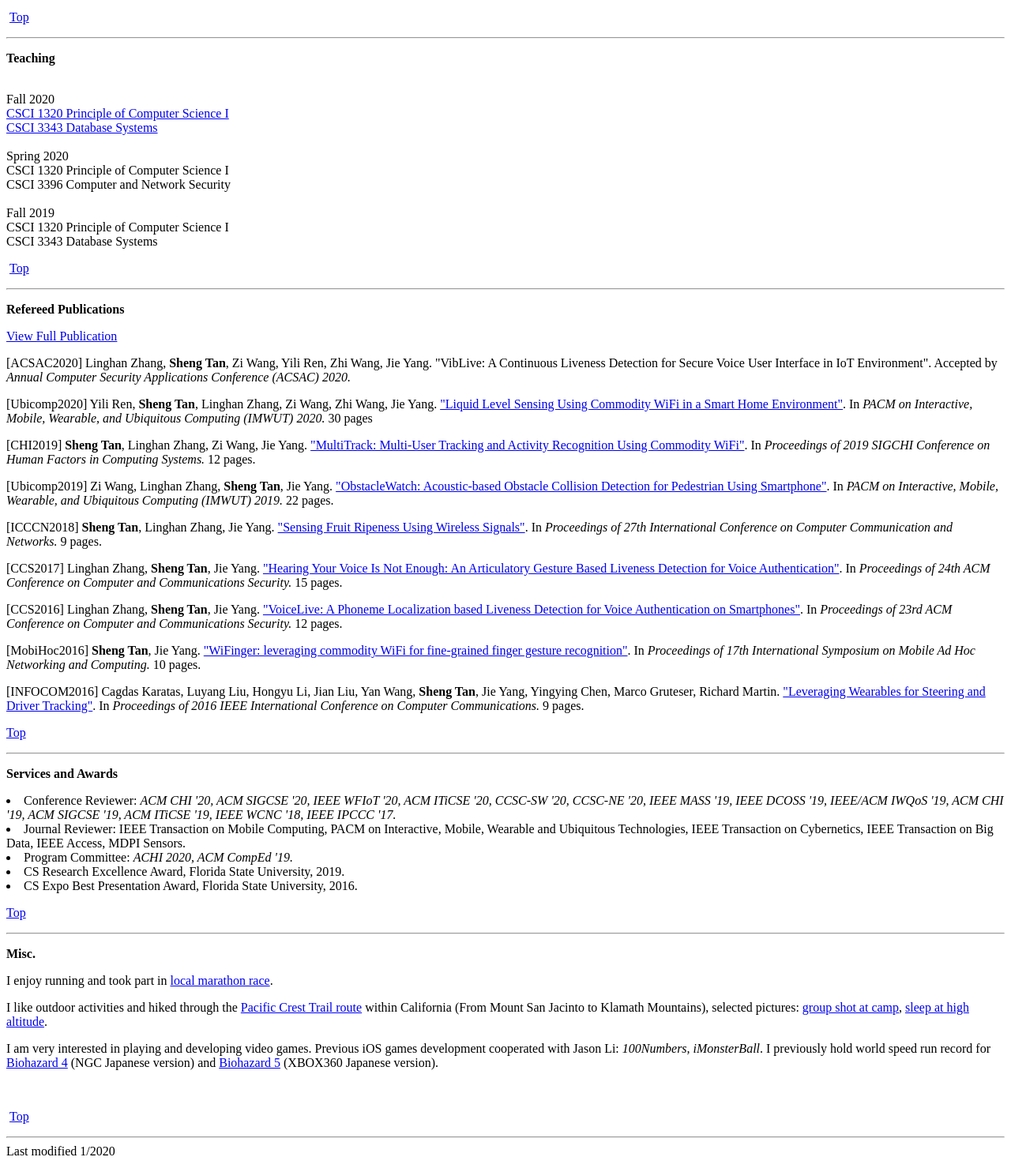
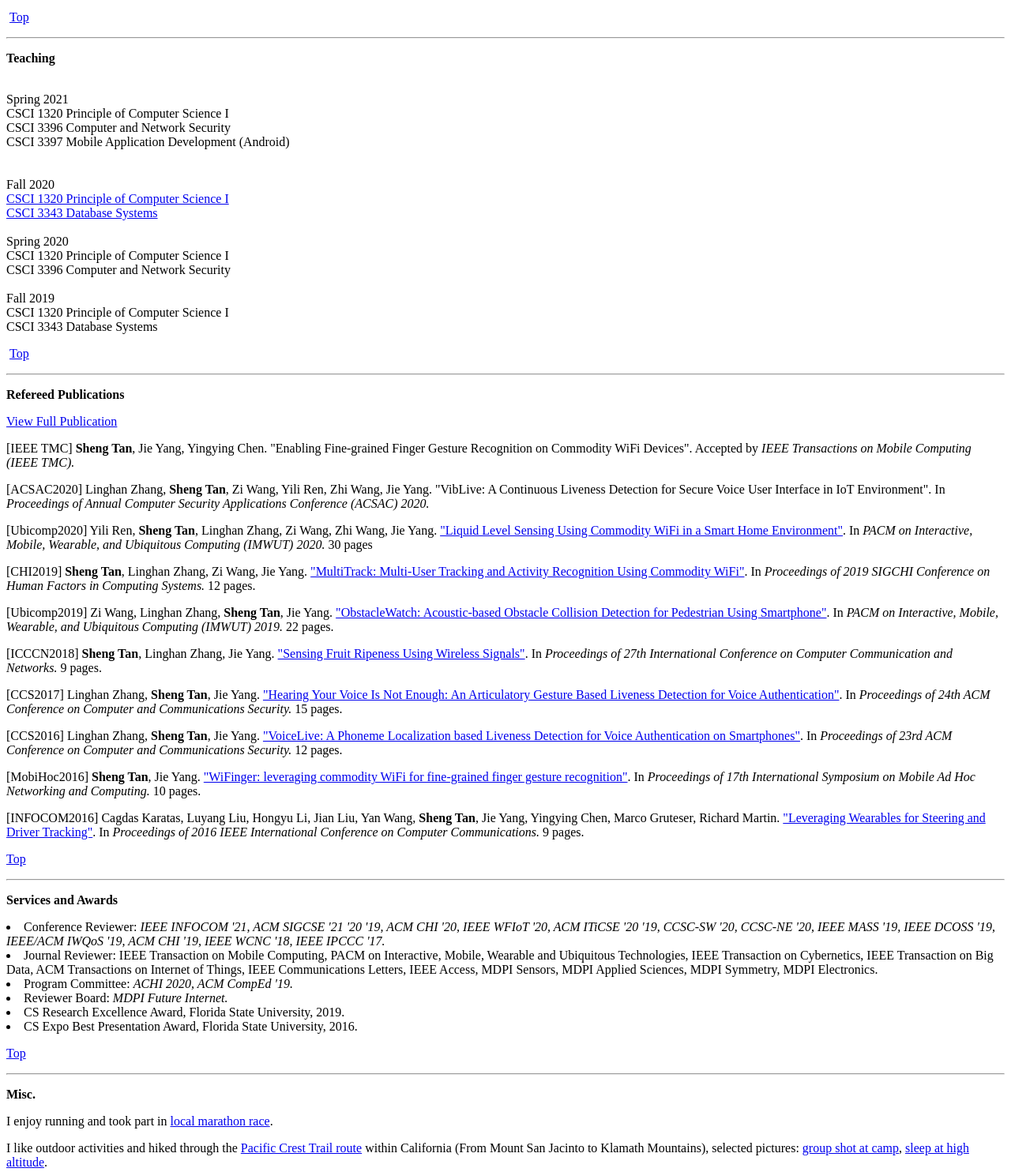
Before and after one commit to sheng-tan/sheng-tan.github.io, a plain HTML site: page index.html in a window 1280 px wide. Shown: the part 509-1993 px from the top of the page at 79% size. Drawn offline with Linux system fonts and the light colour scheme.

Commit message:
Update index.html
update teaching review and paper section

```diff
--- a/index.html
+++ b/index.html
@@ -43,6 +43,9 @@
         <font size="5" face="Times New Roman" color="#8B0000">News</font>
 		<font size="2.5" face="Arial">
 
+		<br>
+		<br>
+		12/7/2020: Our paper got accepted by IEEE TMC.
 		<br>
 		<br>
 		8/17/2020: Our paper got accepted by ACSAC 2020.
@@ -105,6 +108,12 @@ His research interests span Mobile Computing, Cybersecurity, Human Computer Inte
 <b><font color="#000000">Teaching</font></b></strong></font></p>
 <font face="Times New Roman">
 <br>
+Spring 2021<br />
+<a>CSCI 1320 Principle of Computer Science I</a><br />
+<a>CSCI 3396 Computer and Network Security</a><br />
+<a>CSCI 3397 Mobile Application Development (Android)</a><br />
+<br>
+<br>
 Fall 2020<br />
 <a href="https://docs.google.com/spreadsheets/d/1mJStHwz80REOfx3rVeOdB4PTQpJeWgA99TDJiUtMa_8/edit?usp=sharing">CSCI 1320 Principle of Computer Science I</a><br />
 <a href="https://docs.google.com/spreadsheets/d/1ZWq6GklXosqIEZ49GaClNuGJuA7AF7RqrtSHlGJ36gw/edit?usp=sharing">CSCI 3343 Database Systems</a><br />
@@ -128,9 +137,15 @@ Fall 2019<br />
 </p>
 
 <p>
+[IEEE TMC] <b>Sheng Tan</b>, Jie Yang, Yingying Chen.
+<a>"Enabling Fine-grained Finger Gesture Recognition on Commodity WiFi Devices"</a>.
+Accepted by <i>IEEE Transactions on Mobile Computing (IEEE TMC).</i>
+</p>
+
+<p>
 [ACSAC2020] Linghan Zhang, <b>Sheng Tan</b>, Zi Wang, Yili Ren, Zhi Wang, Jie Yang.
 <a>"VibLive: A Continuous Liveness Detection for Secure Voice User Interface in IoT Environment"</a>.
-Accepted by <i>Annual Computer Security Applications Conference (ACSAC) 2020.</i>
+In <i>Proceedings of Annual Computer Security Applications Conference (ACSAC) 2020.</i>
 </p>
 
 <p>
@@ -187,9 +202,10 @@ In <i>Proceedings of 2016 IEEE International Conference on Computer Communicatio
 <p class="style7 style8"><font face="Times New Roman"><strong><a name="se"></a>
 <b><font color="#000000">Services and Awards</font></b></strong></font></p>
 <font face="Times New Roman">
-    <li style="">Conference Reviewer: <i>ACM CHI '20, ACM SIGCSE '20, IEEE WFIoT '20, ACM ITiCSE '20, CCSC-SW '20, CCSC-NE '20, IEEE MASS '19, IEEE DCOSS '19, IEEE/ACM IWQoS '19, ACM CHI '19, ACM SIGCSE '19, ACM ITiCSE '19, IEEE WCNC '18, IEEE IPCCC '17.</i></li>
-    <li style="">Journal Reviewer: IEEE Transaction on Mobile Computing, PACM on Interactive, Mobile, Wearable and Ubiquitous Technologies, IEEE Transaction on Cybernetics, IEEE Transaction on Big Data, IEEE Access, MDPI Sensors.</li>
+    <li style="">Conference Reviewer: <i>IEEE INFOCOM '21,  ACM SIGCSE '21 '20 '19, ACM CHI '20, IEEE WFIoT '20, ACM ITiCSE '20 '19, CCSC-SW '20, CCSC-NE '20, IEEE MASS '19, IEEE DCOSS '19, IEEE/ACM IWQoS '19, ACM CHI '19, IEEE WCNC '18, IEEE IPCCC '17.</i></li>
+    <li style="">Journal Reviewer: IEEE Transaction on Mobile Computing, PACM on Interactive, Mobile, Wearable and Ubiquitous Technologies, IEEE Transaction on Cybernetics, IEEE Transaction on Big Data, ACM Transactions on Internet of Things, IEEE Communications Letters, IEEE Access, MDPI Sensors, MDPI Applied Sciences, MDPI Symmetry, MDPI Electronics.</li>
 	<li style="">Program Committee: <i>ACHI 2020, ACM CompEd '19.</i></li>
+	<li style="">Reviewer Board: <i>MDPI Future Internet.</i></li>
 	<li style="">CS Research Excellence Award, Florida State University, 2019.</li>
 	<li style="">CS Expo Best Presentation Award, Florida State University, 2016.</li>
 </font>
@@ -214,7 +230,7 @@ I previously hold world speed run record for <a href="http://www.capcom.co.jp/bi
 
 
 
-<font face="Times New Roman">Last modified 1/2020</font>
+<font face="Times New Roman">Last modified 12/2020</font>
 
 </body>
 
```
